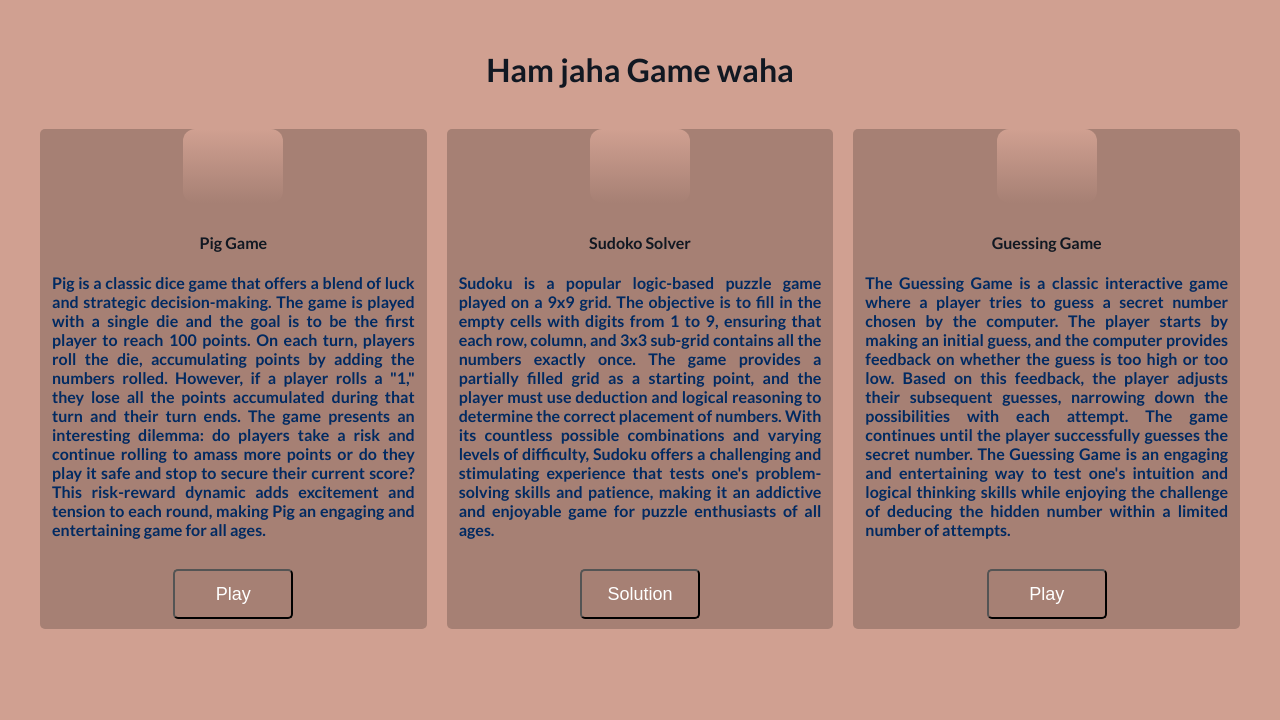
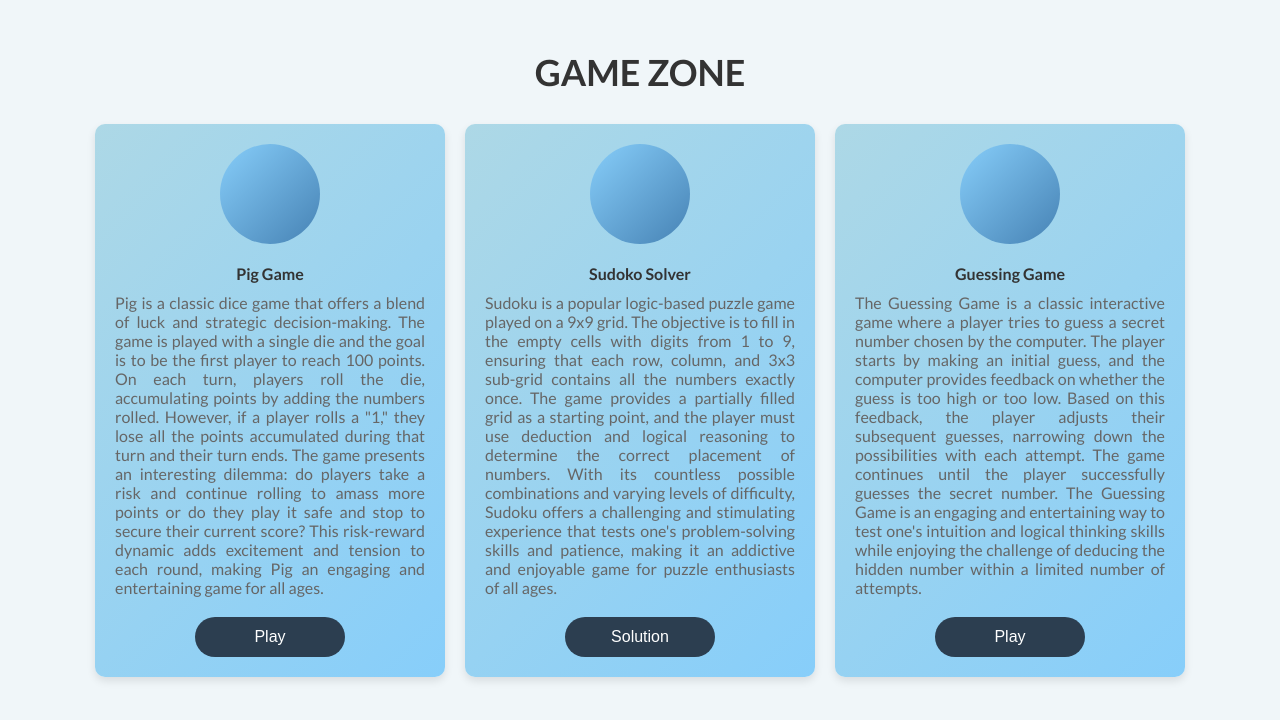
Before and after one commit to shivani-walunj/game-app, a plain HTML site: page index.html in a window 1280 px wide. Drawn offline with Linux system fonts and the light colour scheme.

Commit message:
changed css styles

```diff
--- a/Pig game/style.css
+++ b/Pig game/style.css
@@ -1,4 +1,4 @@
-@import url('https://fonts.googleapis.com/css2?family=Nunito&display=swap');
+@import url("https://fonts.googleapis.com/css2?family=Nunito&display=swap");
 
 * {
   margin: 0;
@@ -12,7 +12,7 @@ html {
 }
 
 body {
-  font-family: 'Nunito', sans-serif;
+  font-family: "Nunito", sans-serif;
   font-weight: 400;
   height: 100vh;
   color: #333;
--- /dev/null
+++ b/Sudoko-solver/style.css
@@ -0,0 +1,55 @@
+body {
+  font-family: Calibri, sans-serif;
+}
+
+#container {
+  text-align: center;
+  margin-top: 50px;
+}
+
+h1 {
+  font-size: 36px;
+  font-weight: bold;
+  color: #333;
+  text-transform: uppercase;
+  margin-bottom: 30px;
+}
+
+table {
+  border-collapse: collapse;
+  font-size: 2em;
+  margin: 0 auto;
+}
+
+colgroup,
+tbody {
+  border: solid medium;
+}
+
+td {
+  border: solid thin;
+  height: 1.4em;
+  width: 1.4em;
+  text-align: center;
+  padding: 0;
+}
+
+button {
+  margin-top: 15px;
+  font-size: 1.5em;
+  padding: 10px 20px;
+  background-color: #2c3e50;
+  border: none;
+  border-radius: 5px;
+  color: white;
+  cursor: pointer;
+  transition: background-color 0.3s ease;
+}
+
+button:hover {
+  background-color: #34495e;
+}
+
+.padd {
+  padding-bottom: 20px; /* Reduced padding */
+}
--- a/index.html
+++ b/index.html
@@ -1,44 +1,78 @@
 <!DOCTYPE html>
 <html lang="en">
   <head>
-  <meta charset="UTF-8">
-  <meta http-equiv="X-UA-Compatible" content="IE=edge">
-  <meta name="viewport" content="width=device-width, initial-scale=1.0">
-  <link rel="preconnect" href="https://fonts.googleapis.com">
-<link rel="preconnect" href="https://fonts.gstatic.com" crossorigin>
-<link href="https://fonts.googleapis.com/css2?family=Lato:wght@300;400;700&display=swap" rel="stylesheet">
-  <title>Charo taraf hai mere hi charche</title>
-  <link href="style.css" rel="stylesheet">
+    <meta charset="UTF-8" />
+    <meta http-equiv="X-UA-Compatible" content="IE=edge" />
+    <meta name="viewport" content="width=device-width, initial-scale=1.0" />
+    <link rel="preconnect" href="https://fonts.googleapis.com" />
+    <link rel="preconnect" href="https://fonts.gstatic.com" crossorigin />
+    <link
+      href="https://fonts.googleapis.com/css2?family=Lato:wght@300;400;700&display=swap"
+      rel="stylesheet"
+    />
+    <title>GameHub</title>
+    <link href="style.css" rel="stylesheet" />
   </head>
   <body>
-  <h1>Ham jaha Game waha</h1>
+    <h1>Game Zone</h1>
     <div class="cont">
-
       <div class="card">
         <div class="logo"></div>
         <div class="name">Pig Game</div>
         <div class="desc">
-        <p>Pig is a classic dice game that offers a blend of luck and strategic decision-making. The game is played with a single die and the goal is to be the first player to reach 100 points. On each turn, players roll the die, accumulating points by adding the numbers rolled. However, if a player rolls a "1," they lose all the points accumulated during that turn and their turn ends. The game presents an interesting dilemma: do players take a risk and continue rolling to amass more points or do they play it safe and stop to secure their current score? This risk-reward dynamic adds excitement and tension to each round, making Pig an engaging and entertaining game for all ages.</p>
+          <p>
+            Pig is a classic dice game that offers a blend of luck and strategic
+            decision-making. The game is played with a single die and the goal
+            is to be the first player to reach 100 points. On each turn, players
+            roll the die, accumulating points by adding the numbers rolled.
+            However, if a player rolls a "1," they lose all the points
+            accumulated during that turn and their turn ends. The game presents
+            an interesting dilemma: do players take a risk and continue rolling
+            to amass more points or do they play it safe and stop to secure
+            their current score? This risk-reward dynamic adds excitement and
+            tension to each round, making Pig an engaging and entertaining game
+            for all ages.
+          </p>
         </div>
-      <a href="Pig game/"><button >Play</button></a>
+        <a href="Pig game/"><button>Play</button></a>
       </div>
       <div class="card">
         <div class="logo"></div>
         <div class="name">Sudoko Solver</div>
-      <div class="desc"><p>
-        Sudoku is a popular logic-based puzzle game played on a 9x9 grid. The objective is to fill in the empty cells with digits from 1 to 9, ensuring that each row, column, and 3x3 sub-grid contains all the numbers exactly once. The game provides a partially filled grid as a starting point, and the player must use deduction and logical reasoning to determine the correct placement of numbers. With its countless possible combinations and varying levels of difficulty, Sudoku offers a challenging and stimulating experience that tests one's problem-solving skills and patience, making it an addictive and enjoyable game for puzzle enthusiasts of all ages.
-      </p></div>
-      <a href="Sudoko-solver/"><button >Solution</button></a>
+        <div class="desc">
+          <p>
+            Sudoku is a popular logic-based puzzle game played on a 9x9 grid.
+            The objective is to fill in the empty cells with digits from 1 to 9,
+            ensuring that each row, column, and 3x3 sub-grid contains all the
+            numbers exactly once. The game provides a partially filled grid as a
+            starting point, and the player must use deduction and logical
+            reasoning to determine the correct placement of numbers. With its
+            countless possible combinations and varying levels of difficulty,
+            Sudoku offers a challenging and stimulating experience that tests
+            one's problem-solving skills and patience, making it an addictive
+            and enjoyable game for puzzle enthusiasts of all ages.
+          </p>
+        </div>
+        <a href="Sudoko-solver/"><button>Solution</button></a>
       </div>
       <div class="card">
         <div class="logo"></div>
         <div class="name">Guessing Game</div>
         <div class="desc">
           <p>
-          The Guessing Game is a classic interactive game where a player tries to guess a secret number chosen by the computer. The player starts by making an initial guess, and the computer provides feedback on whether the guess is too high or too low. Based on this feedback, the player adjusts their subsequent guesses, narrowing down the possibilities with each attempt. The game continues until the player successfully guesses the secret number. The Guessing Game is an engaging and entertaining way to test one's intuition and logical thinking skills while enjoying the challenge of deducing the hidden number within a limited number of attempts.
+            The Guessing Game is a classic interactive game where a player tries
+            to guess a secret number chosen by the computer. The player starts
+            by making an initial guess, and the computer provides feedback on
+            whether the guess is too high or too low. Based on this feedback,
+            the player adjusts their subsequent guesses, narrowing down the
+            possibilities with each attempt. The game continues until the player
+            successfully guesses the secret number. The Guessing Game is an
+            engaging and entertaining way to test one's intuition and logical
+            thinking skills while enjoying the challenge of deducing the hidden
+            number within a limited number of attempts.
           </p>
         </div>
-      <a href="Guess Game/"><button >Play</button></a>
+        <a href="Guess Game/"><button>Play</button></a>
       </div>
     </div>
   </body>
--- a/style.css
+++ b/style.css
@@ -1,75 +1,83 @@
-/*
-primary color:#D0A091
-*/
-*{
-  margin:0;
+* {
+  margin: 0;
   padding: 0;
   box-sizing: border-box;
 }
-body{
-  margin-top: 0px;
-  background-color: #D0A091;
-  font-family: 'Lato', sans-serif;
+
+body {
+  font-family: "Lato", sans-serif;
+  background-color: #f0f6f9;
+  color: #333;
   text-align: center;
-  margin-top: 50px;
-  color: #111822;
+  padding: 50px 20px;
 }
-.cont{
-  margin: 40px auto;
-  width:1200px;
-  height: 500px;
-  /* background-color: #a68074; */
-  border-radius: 5px;
+h1 {
+  font-size: 36px;
+  font-weight: 700;
+  color: #333;
+  margin-bottom: 30px;
+  text-transform: uppercase;
+}
+
+.cont {
+  max-width: 1200px;
+  margin: 0 auto;
   display: flex;
+  flex-wrap: wrap;
+  justify-content: center;
+  gap: 20px;
+}
 
-  gap:20px;
+.card {
+  background: linear-gradient(135deg, #add8e6, #87cefa);
+  border-radius: 10px;
+  box-shadow: 0 4px 8px rgba(0, 0, 0, 0.1);
+  overflow: hidden;
+  transition: all 0.3s ease;
+  width: 350px;
 }
-.card{
-  height:100%;
-  background-color: #a68074;
-  width:400px;
-  display: flex;
-  flex-direction: column;
-  gap:30px;
-  align-items: center;
-  border-radius: 5px;
-  /* justify-content: center; */
+
+.card:hover {
+  transform: translateY(-5px);
 }
-.logo{
-height: 100px;
-width:100px;
-/* background-color: #D0A091; */
-background-image: linear-gradient(#D0A091,#a68074);
-border-radius: 12px;
 
+.logo {
+  height: 100px;
+  width: 100px;
+  background: linear-gradient(to bottom right, #87cefa, #4682b4);
+  border-radius: 50%;
+  margin: 20px auto;
 }
-.name{
-height:10px;
-width:100%;
-font-weight: 700;
-/* display: flex; */
-text-align: center;
 
+.name {
+  font-weight: 700;
+  color: #333;
+  margin-bottom: 10px;
 }
-.desc{
+
+.desc {
   text-align: justify;
-  margin: 0 12px;
-  color: #012A62;
-  font-weight: 700;
+  padding: 0 20px;
+  color: #666;
 }
-button{
-  width: 120px;
-  height: 50px;
-  /* background-color:#fff ; */
-  border-radius: 5px;
-  background-color:#a68074 ;
-  transition-duration: 0.4s;
+
+button {
+  width: 150px;
+  height: 40px;
+  background-color: #2c3e50;
+  border: none;
+  border-radius: 20px;
+  margin: 20px 0;
   cursor: pointer;
-  margin-bottom: 10px;
   color: #fff;
-  font-size: 18px;
+  font-size: 16px;
+  transition: background-color 0.3s ease;
 }
-button:hover{
- background-color: gray;
- color: #111822;
+
+button.play-btn {
+  background-color: #34495e;
 }
+
+button:hover {
+  background-color: #1a2530;
+}
```
Also changed, not shown: Sudoko-solver/index.html (+1 -12 lines). Lines whose indentation alone changed are shown as unchanged.
